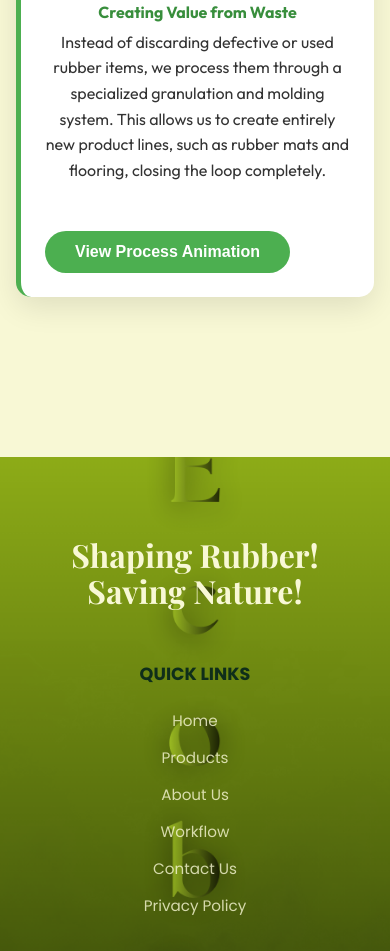
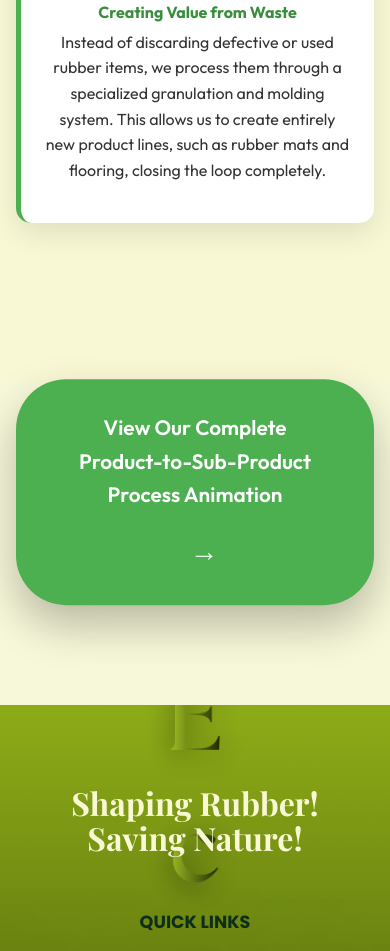
Before and after one commit to MayooriEkanthan/Ecobber, a plain HTML site: page ecobber/workflow.html in a window 390 px wide. Shown: the part 3613-4564 px from the top of the page. Drawn offline with nearby package versions, Linux system fonts and the light colour scheme.

Commit message:
Made some animations & effects

```diff
--- a/ecobber/styles/workflow.css
+++ b/ecobber/styles/workflow.css
@@ -131,10 +131,10 @@
 /* Animation Section Styles */
 .process-animation-container {
     background: #fff;
-    padding: 3rem;
+    padding: 1rem;
     border-radius: 15px;
     box-shadow: 0 5px 15px rgba(0, 0, 0, 0.1);
-    margin-top: 2rem;
+    margin-top: 0.0001rem;
     text-align: center;
     overflow: hidden;
 }
@@ -206,6 +206,142 @@
     border: 2px solid var(--color-primary-dark);
 }
 
+/* Process CTA Section */
+.process-cta {
+    padding: 0.001rem 0 6rem;   /* less top padding */
+    background-color: #f7f8d9;
+}
+
+
+/* CTA Bar */
+/* CTA Button Continuous Lift + Page Load Bounce + Hover Boost */
+.process-cta-bar {
+    display: flex;
+    align-items: center;
+    justify-content: space-between;
+    padding: 2rem 2.8rem;
+    background: #4CAF50;
+    color: #fff;
+    text-decoration: none;
+    border-radius: 50px;
+    font-family: 'Outfit', sans-serif;
+    font-size: 1.3rem;
+    font-weight: 600;
+    box-shadow: 0 14px 35px rgba(0, 0, 0, 0.18);
+    transition: all 0.35s ease;
+    animation: buttonLift 1.5s infinite ease-in-out, buttonBounce 0.6s ease-out 0.2s 1;
+}
+
+/* Hover Boost */
+.process-cta-bar:hover {
+    transform: translateY(-10px);
+    box-shadow: 0 28px 55px rgba(0,0,0,0.35);
+}
+
+/* Hover state */
+.process-cta-bar:hover {
+    background-color: #2e7d32; /* slightly darker green */
+    transform: translateY(-10px);   /* hover boost */
+    box-shadow: 0 28px 55px rgba(0,0,0,0.35);
+}
+
+/* Active state (when clicked) */
+.process-cta-bar:active {
+    background-color: #1b5e20;  /* even darker green */
+    transform: translateY(-2px); /* subtle press effect */
+    box-shadow: 0 10px 25px rgba(0,0,0,0.25);
+}
+
+
+
+
+/* Arrow animation */
+/* CTA Arrow Continuous Move + Page Load Bounce + Hover Boost */
+.cta-arrow {
+    font-size: 2.2rem;
+    display: inline-block;
+    animation: ctaArrowMove 1.5s infinite ease-in-out, arrowBounce 0.6s ease-out 0.2s 1;
+}
+
+/* Hover Boost */
+.process-cta-bar:hover .cta-text {
+    transform: translateX(400px);
+    transition: transform 2s ease;
+}
+
+/* Typewriter effect */
+/* Normal state */
+.cta-text {
+    display: inline-block;
+    transform: translateX(0);
+}
+
+/* Run animation ONLY when button is clicked */
+.process-cta-bar:active .cta-text {
+    animation: slideText 0.9s ease forwards;
+}
+
+@keyframes slideText {
+    0% {
+        transform: translateX(0);
+    }
+    80% {
+        transform: translateX(14px); /* slight overshoot */
+    }
+    100% {
+        transform: translateX(12px); /* final stop near arrow */
+    }
+}
+
+
+
+
+
+/* Continuous Lift for Button */
+@keyframes buttonLift {
+    0% { transform: translateY(0px); box-shadow: 0 14px 35px rgba(0,0,0,0.18); }
+    50% { transform: translateY(-5px); box-shadow: 0 22px 45px rgba(0,0,0,0.28); }
+    100% { transform: translateY(0px); box-shadow: 0 14px 35px rgba(0,0,0,0.18); }
+}
+
+/* Page Load Bounce for Button */
+@keyframes buttonBounce {
+    0% { transform: translateY(-20px); opacity: 0; }
+    50% { transform: translateY(5px); opacity: 1; }
+    70% { transform: translateY(-2px); }
+    100% { transform: translateY(0); }
+}
+
+/* Continuous Arrow Movement */
+@keyframes ctaArrowMove {
+    0% { transform: translateX(0); opacity: 0.6; }
+    50% { transform: translateX(12px); opacity: 1; }
+    100% { transform: translateX(0); opacity: 0.6; }
+}
+
+/* Arrow Page Load Bounce */
+@keyframes arrowBounce {
+    0% { transform: translateX(0) translateY(-20px); opacity: 0; }
+    50% { transform: translateX(5px) translateY(5px); opacity: 1; }
+    70% { transform: translateX(2px) translateY(-2px); }
+    100% { transform: translateX(0) translateY(0); }
+}
+
+
+/* Mobile */
+@media (max-width: 600px) {
+    .process-cta-bar {
+        flex-direction: column;
+        text-align: center;
+        gap: 1rem;
+    }
+
+    .cta-arrow {
+        font-size: 1.8rem;
+    }
+}
+
+
 /* Responsive */
 @media (max-width: 768px) {
     .workflow-hero {
--- a/ecobber/workflow.html
+++ b/ecobber/workflow.html
@@ -181,15 +181,26 @@
                                 such
                                 as rubber mats and flooring, closing the loop completely.</p>
                         </div>
-                        <a href="animated.html"><button id="viewProcessBtn" class="btn btn-primary"
-                                style="margin-top: 1rem;">View Process
-                                Animation</button></a>
+
                     </div>
                 </div>
             </div>
 
         </div>
     </section>
+
+    <!-- Process Animation CTA Bar -->
+    <section class="process-cta">
+        <div class="container">
+            <a href="animated.html" class="process-cta-bar">
+                <span class="cta-text">
+                    View Our Complete Product-to-Sub-Product Process Animation
+                </span>
+                <span class="cta-arrow">→</span>
+            </a>
+        </div>
+    </section>
+
 
     <!-- Footer (Same as index) -->
     <footer>
```
